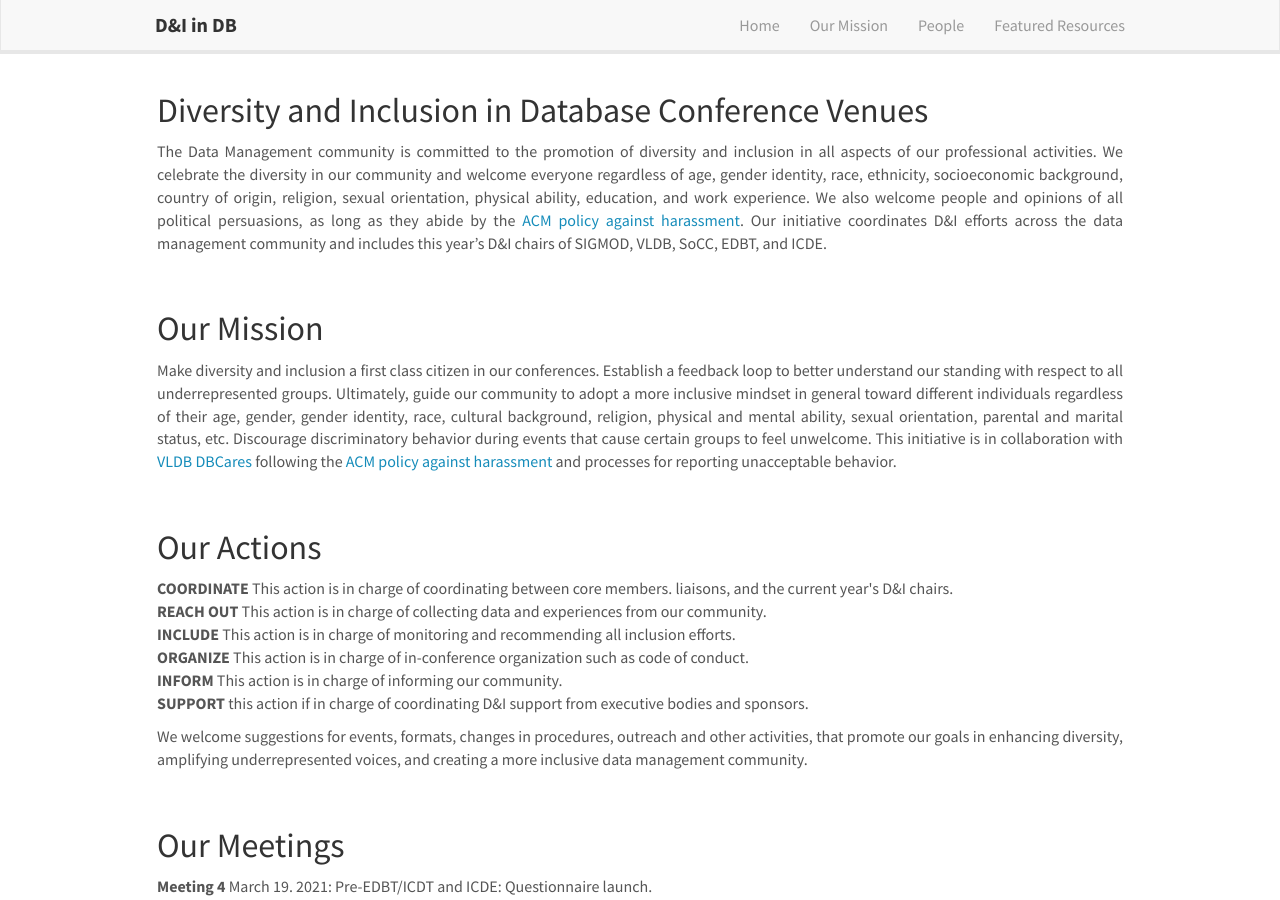
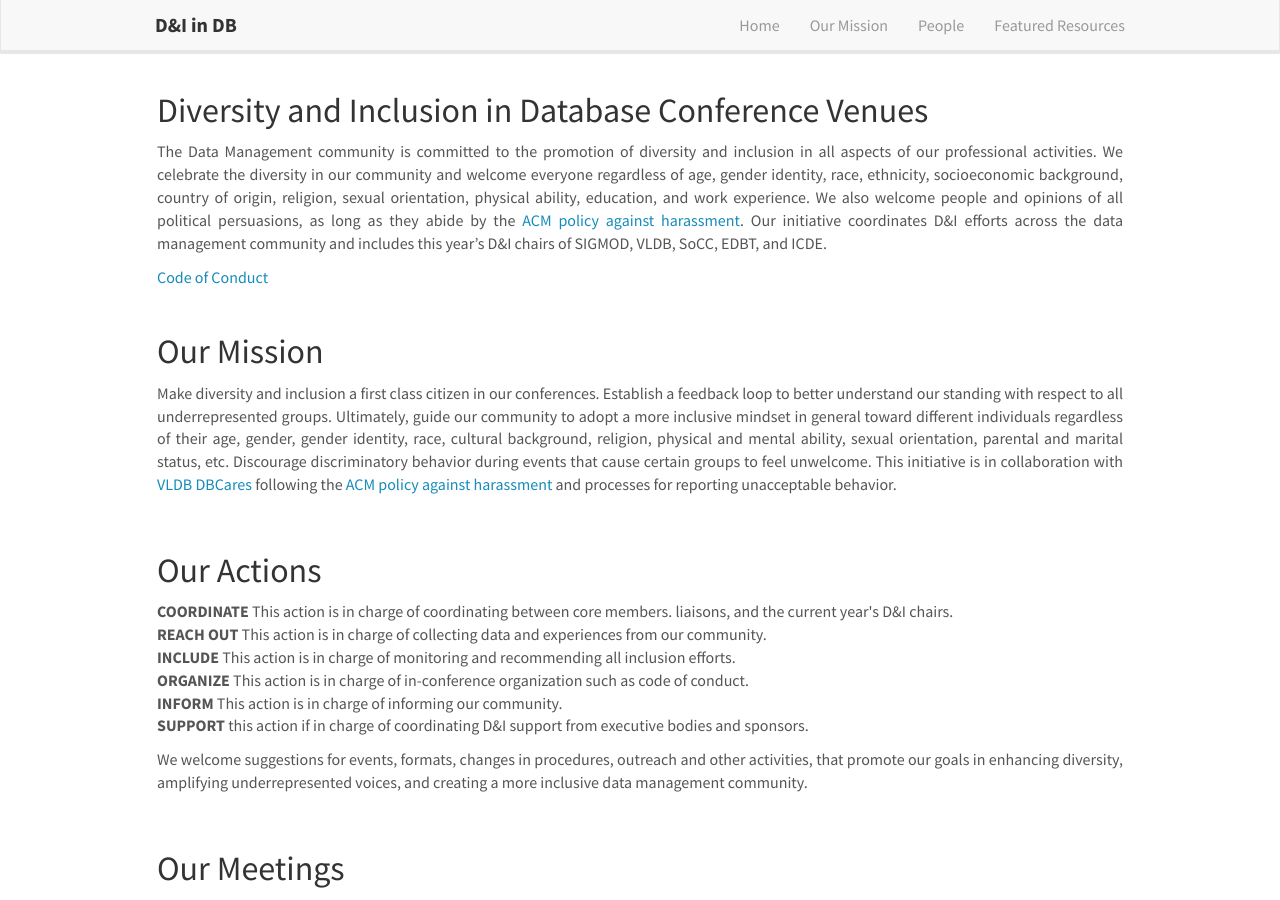
Before and after one commit to zmeihui/dbdni.github.io, a Jekyll site: the page built from index.md, in a window 1280 px wide and 900 px high. Built offline with Jekyll 4.4.1, drawn with Linux system fonts in a browser that asks for light colours; nearby versions of some CDN libraries.

Commit message:
Update home.html

```diff
--- a/_includes/home.html
+++ b/_includes/home.html
@@ -10,6 +10,7 @@
   Our initiative coordinates D&I efforts across the data management community and includes this year’s D&I chairs of SIGMOD, VLDB, SoCC, EDBT, and ICDE.
 </p>
 
+<a href=https://dbdni.github.io/code_of_conduct>Code of Conduct</a>
 
 <p id="mission">&nbsp;</p>
 <h2>Our Mission</h2>
```
